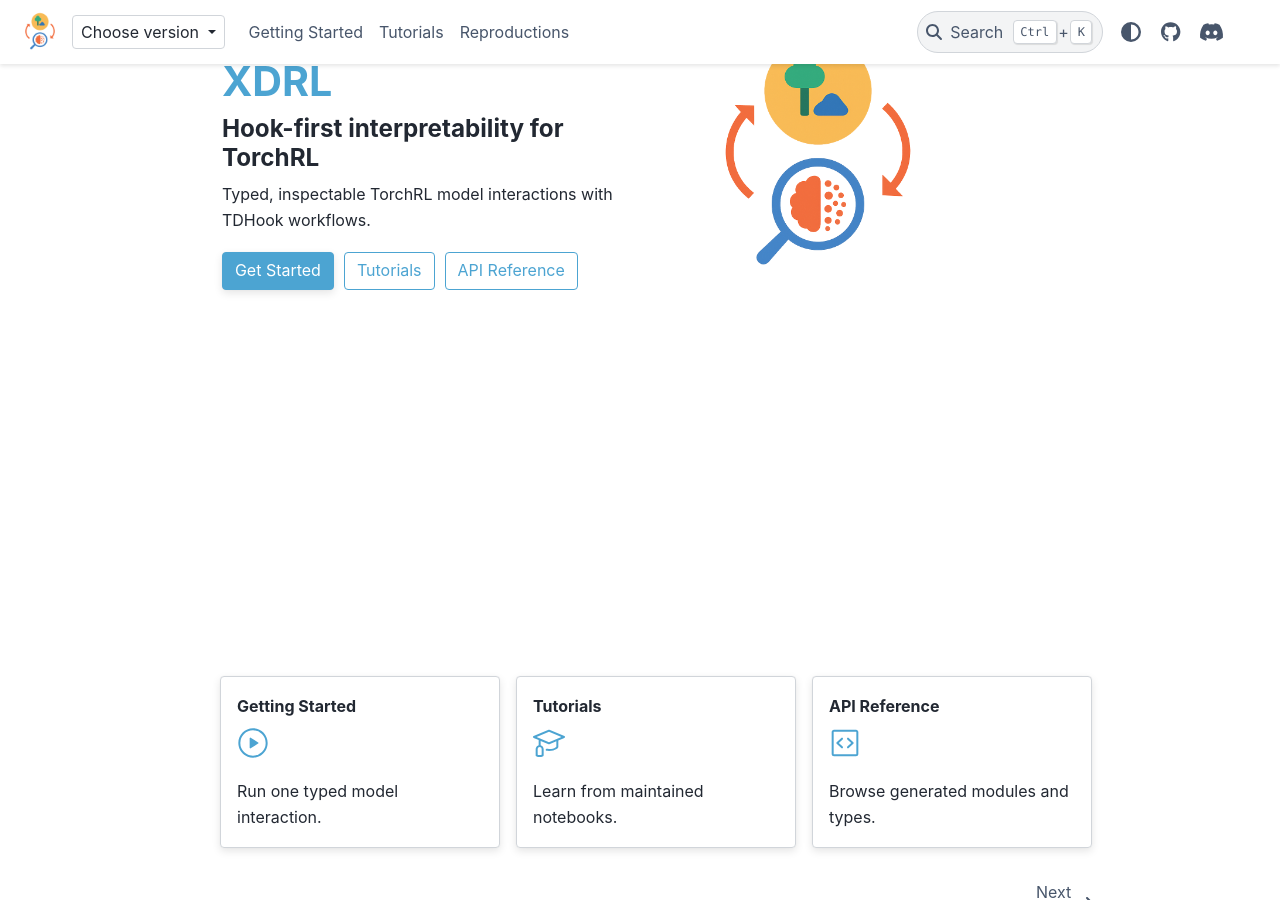
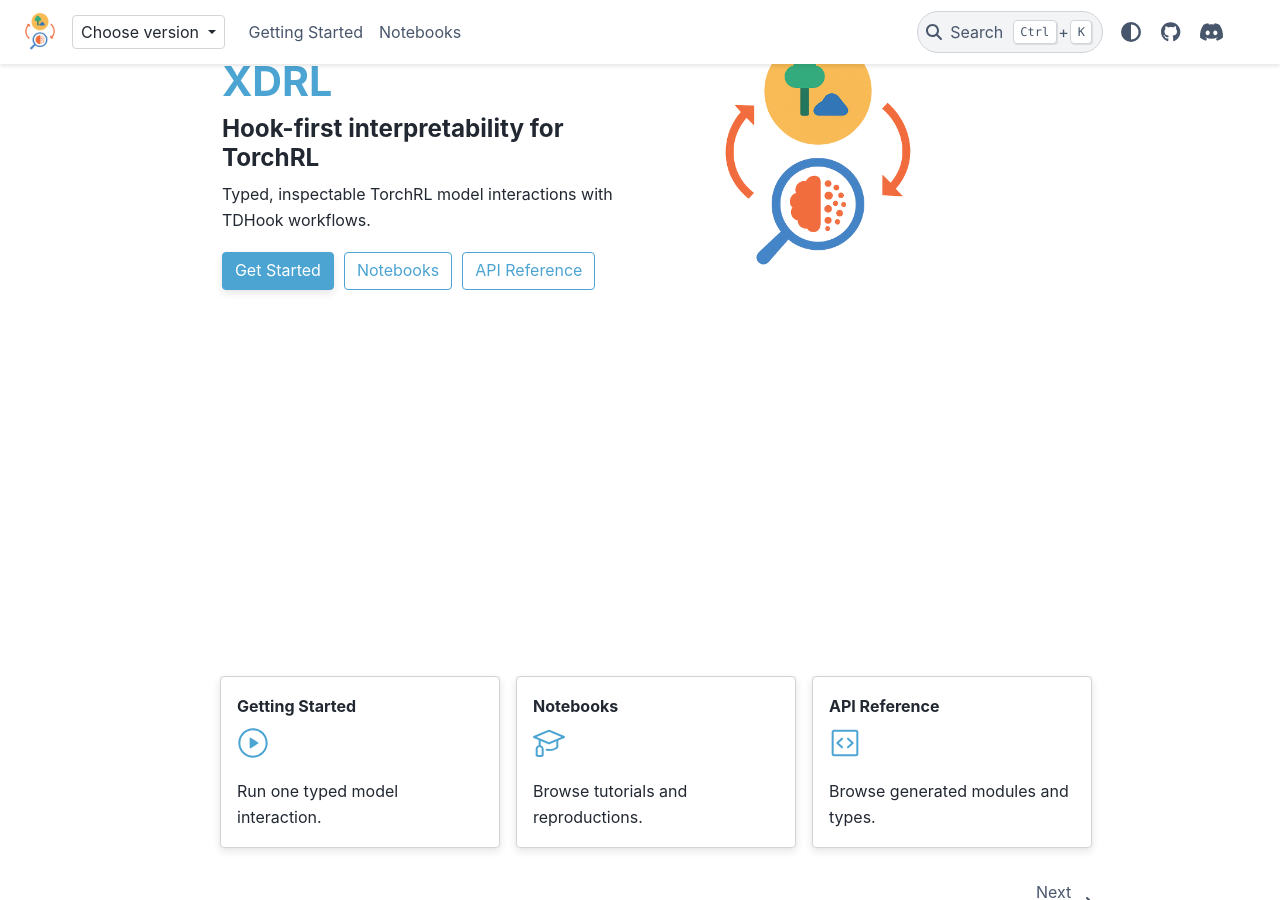
Before and after one commit to Xmaster6y/xdrl, a Sphinx documentation site: the page built from docs/source/index.rst, in a window 1280 px wide and 900 px high, scrolled down 262 px. Built offline with Sphinx 7.4.7 and the PyData theme 0.15.4, drawn with Linux system fonts in a browser that asks for light colours; pages that are not in the unit, such as notebooks, are missing from menus; comment, search, counter and statistics services are not loaded.

Commit message:
Group reproductions with notebook gallery

```diff
--- a/docs/source/index.rst
+++ b/docs/source/index.rst
@@ -9,8 +9,7 @@
     :hidden:
 
     Getting Started <notebooks/quickstart>
-    Tutorials <tutorials>
-    Reproductions <reproductions/index>
+    Notebooks <tutorials>
     API Reference <api/index>
 
 .. grid:: 1 1 2 2
@@ -48,7 +47,7 @@
             :color: primary
             :outline:
 
-                Tutorials
+                Notebooks
 
           .. button-ref:: api/index
             :color: primary
@@ -69,14 +68,14 @@
 
       Run one typed model interaction.
 
-   .. grid-item-card:: Tutorials
+   .. grid-item-card:: Notebooks
       :link: tutorials
       :link-type: doc
       :class-card: surface
 
       :octicon:`mortar-board;2em;sd-text-primary`
 
-      Learn from maintained notebooks.
+      Browse tutorials and reproductions.
 
    .. grid-item-card:: API Reference
       :link: api/index
--- a/docs/source/reproductions/index.rst
+++ /dev/null
@@ -1,4 +0,0 @@
-Reproductions
-=============
-
-No reproductions yet.
```
Also changed, not shown: CONTRIBUTING.md (+1 -1 lines), README.md (+1 -2 lines), docs/source/tutorials.rst (+9 -1 lines), 1 other file.
